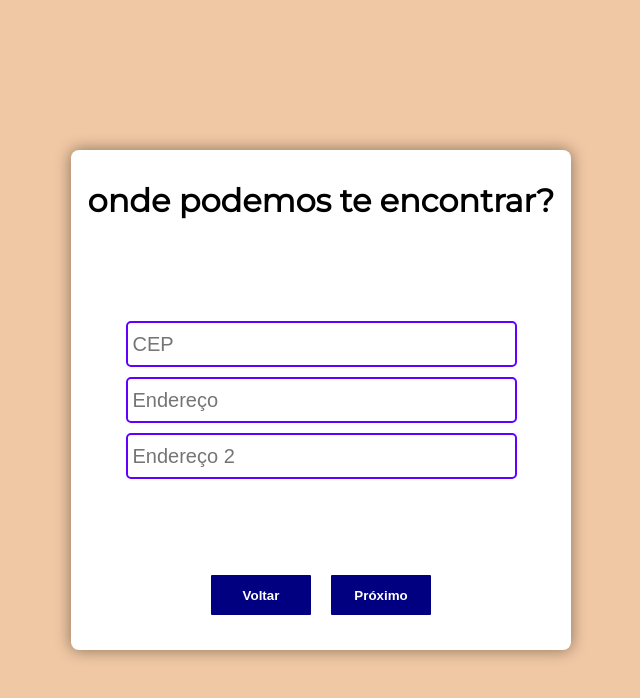
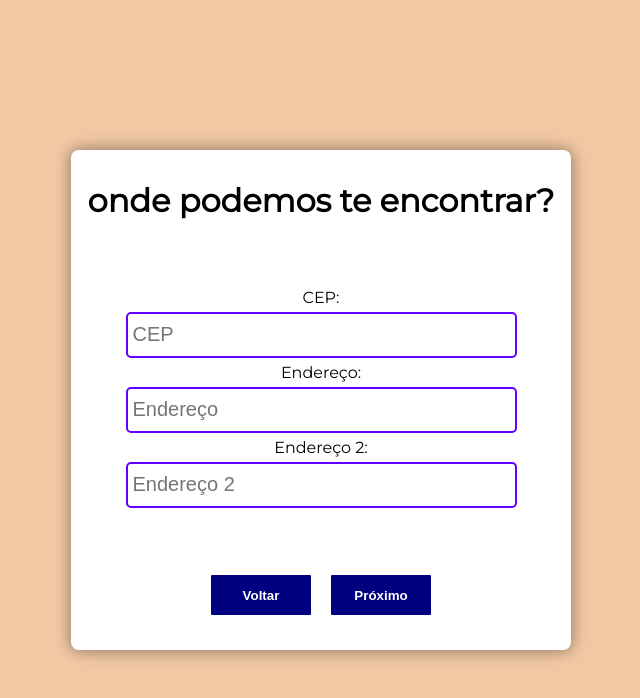
Before and after one commit to ramomfrz/form-web-app, a React (Vite) app: page /form in a window 1280 px wide. Both pictures are taken after a click on the button "Próximo". Shown: the top 698 px of the page, without its empty margins (444-1084 px from the left). Built offline with nearby package versions, Linux system fonts and the light colour scheme.

Commit message:
Build: Cria o componente de endereço

```diff
--- a/src/components/Form/dados/endereco.jsx
+++ b/src/components/Form/dados/endereco.jsx
@@ -1,11 +1,29 @@
 import React from 'react'
 
-function endereco() {
+function endereco({ formDados, setFormDados }) {
     return (
         <div className='endereco-container'>
-            <input type="text" placeholder="CEP" />
-            <input type="text" placeholder="Endereço" />
-            <input type="text" placeholder="Endereço 2" />
+            <label>CEP:</label>
+            <input type="text" placeholder="CEP" value={formDados.cep} onChange={(event) => setFormDados((prev) => {
+                return {
+                    ...prev,
+                    cep: event.target.value
+                }
+            })} />
+            <label>Endereço:</label>
+            <input type="text" placeholder="Endereço" value={formDados.endereco} onChange={(event) => setFormDados((prev) => {
+                return {
+                    ...prev,
+                    endereco: event.target.value
+                }
+            })} />
+            <label>Endereço 2:</label>
+            <input type="text" placeholder="Endereço 2" value={formDados.endereco2} onChange={(event) => setFormDados((prev) => {
+                return {
+                    ...prev,
+                    endereco2: event.target.value
+                }
+            })} />
         </div>
     )
 }
```
